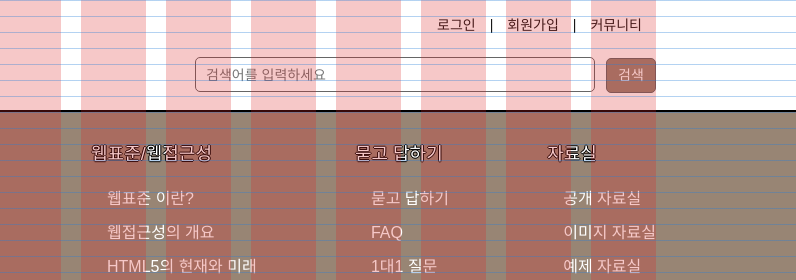
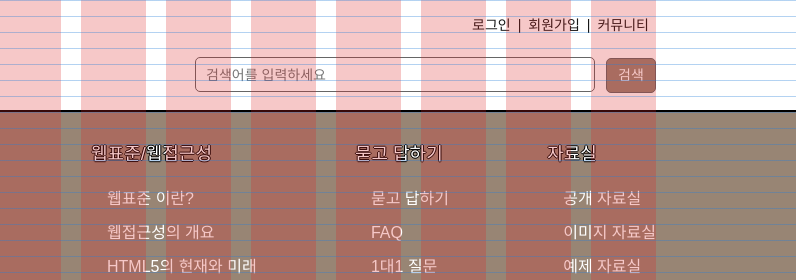
Before and after one commit to seulbi/seulbi.github.io, a plain HTML site: page index.html in a window 1280 px wide. Shown: the top 280 px of the page, 484-1280 px from the left. Drawn offline with Linux system fonts and the light colour scheme; a web font is replaced by a local one.

Commit message:
멤버링크 여백 수정

```diff
--- a/css/style.css
+++ b/css/style.css
@@ -565,7 +565,7 @@ body {
     content: "";
   }
   .member a {
-    padding: 0.5em 1em;
+    padding: 0.5em;
   }
   /* 데스크 탑 검색 폼 */
   .search {
```
